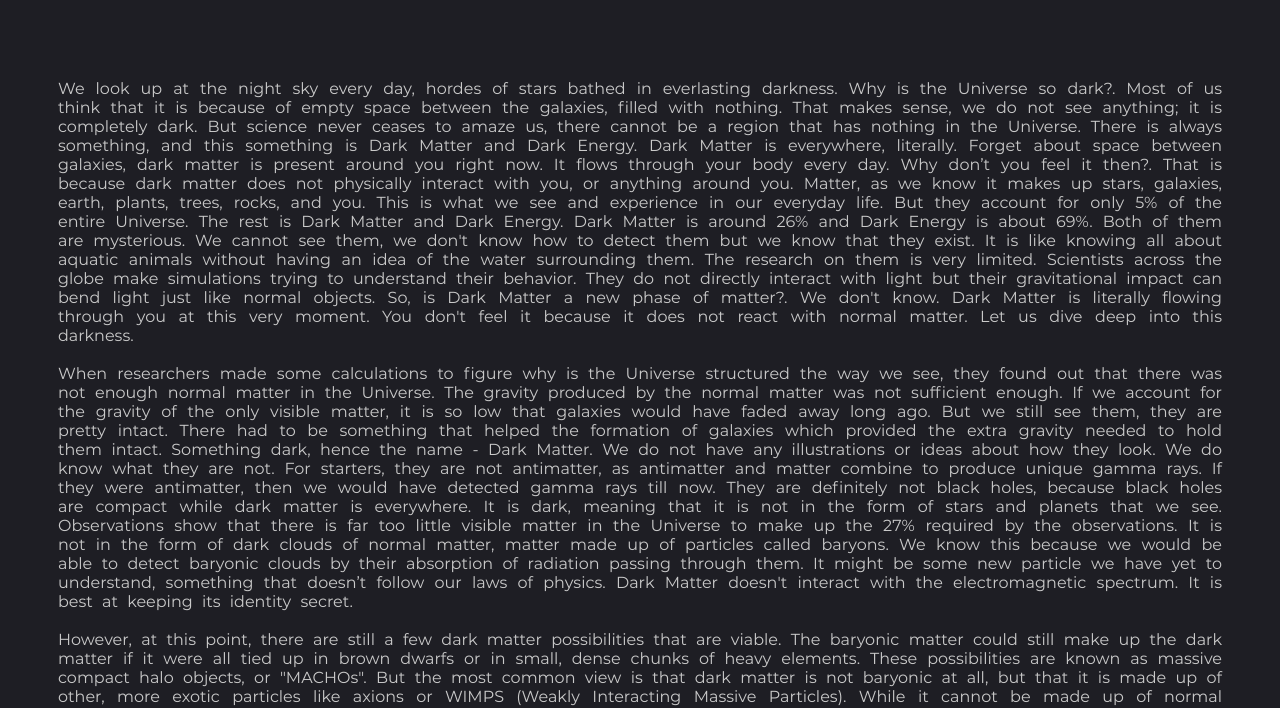
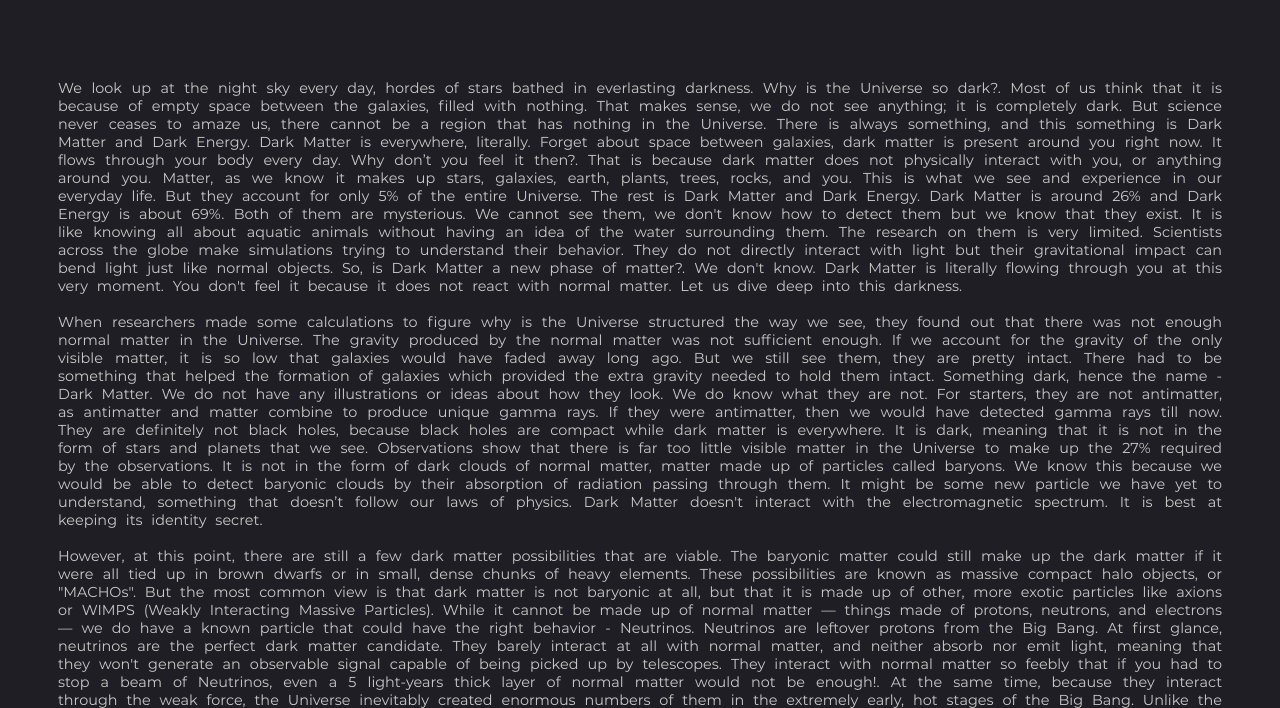
Before and after one commit to NirajSawant136/Universe-Android, a plain HTML site: page dark.html in a window 1280 px wide. Shown: the part 92-800 px from the top of the page. Drawn offline with Linux system fonts and the light colour scheme.

Commit message:
Update main.css

```diff
--- a/main.css
+++ b/main.css
@@ -19,7 +19,7 @@ p{
 	color: #CACACA;
 	text-align: justify;
 	padding: 50px 50px;
-	font-size: 2vh;
+	font-size: 1.8vh;
 	font-family: Monst;
 	word-spacing: 5px;
 }
```
